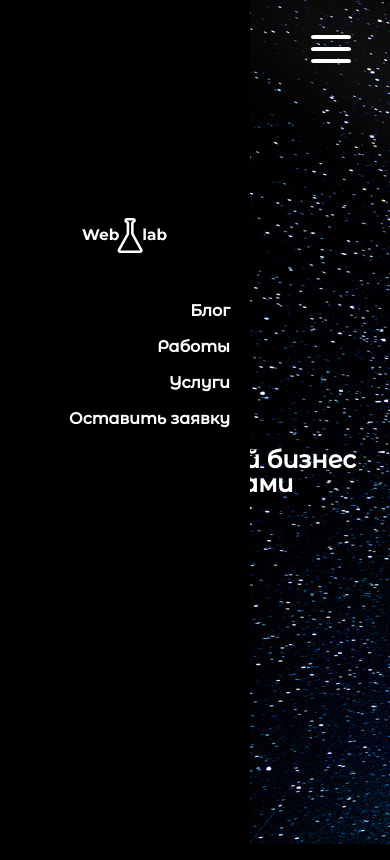
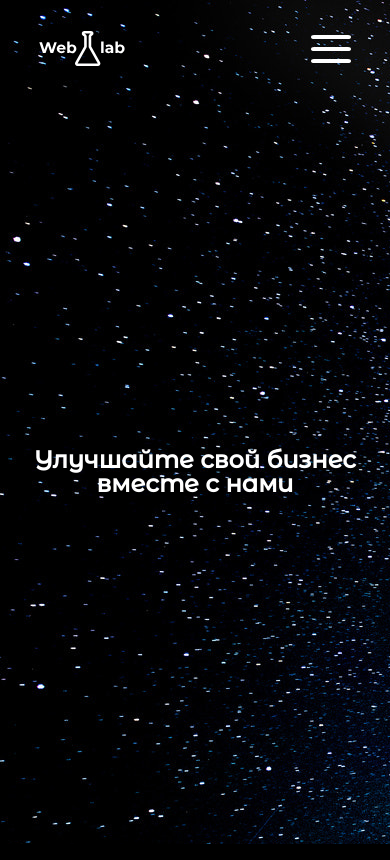
Before and after one commit to astrhsptl/web-company, a React (Vite) app in the folder src/frontend/: page / in a window 390 px wide. Built offline with nearby package versions, Linux system fonts and the light colour scheme.

Commit message:
animate navbar

```diff
--- a/src/frontend/src/widgets/header/BurgerModal/BurgerModal.tsx
+++ b/src/frontend/src/widgets/header/BurgerModal/BurgerModal.tsx
@@ -4,22 +4,23 @@ import { Link } from 'react-router-dom';
 import logotype from "..//svg/logotype.svg";
 
 interface ModalProps{
-    showed: boolean;
+  showed: boolean;
+  closeModal(): void;
 }
 
 
-export const BurgerModal: React.FC<ModalProps> = observer(({ showed }) => {
+export const BurgerModal: React.FC<ModalProps> = observer(({ showed, closeModal }) => {
 
   return (
-    <span className={`burgerLinkContainer ${ !showed ? "modalHidden" : ""}`}>
-        <Link to={"/"} className="homeLink-modal">
+    <span className={`burgerLinkContainer ${ showed ? "modalHidden" : ""}`}>
+        <Link to={"/"} className="homeLink-modal" onClick={() => closeModal()}>
           <img src={logotype} className="linkLogo" alt="" />
         </Link>
         <div className="modal-link-container">
-          <Link to={"/blog"} className="headerLink">Блог</Link>
-          <Link to={"/work"} className="headerLink">Работы</Link>
-          <Link to={"/service"} className="headerLink">Услуги</Link>
-          <Link to={"/ticket/new"} className="headerLink">Оставить заявку</Link>
+          <Link to={"/blog"} className="headerLink" onClick={() => closeModal()}>Блог</Link>
+          <Link to={"/work"} className="headerLink" onClick={() => closeModal()}>Работы</Link>
+          <Link to={"/service"} className="headerLink" onClick={() => closeModal()}>Услуги</Link>
+          <Link to={"/ticket/new"} className="headerLink" onClick={() => closeModal()}>Оставить заявку</Link>
         </div>
     </span>
   )
--- a/src/frontend/src/widgets/header/css/style.css
+++ b/src/frontend/src/widgets/header/css/style.css
@@ -33,14 +33,30 @@
 
 
 .burgerHide {
-    display:  none;
+    display: none;
 }
 
 
-.modalHidden {
-    display: none;
+.burgerLinkContainer {
+    position: fixed;
+    top: 0px;
+    left: 0px;
+
+    height: 100dvh;
+    width: 250px;
+    background-color: #000;
+
+    display: grid;
+    grid-template-rows: 30% 70%;
+
+    transition: transform .3s ease-in-out;
+    transform: translateX(-250px);
 }
 
+.modalHidden {
+    transform: translateX(-0px);
+
+}
 
 .homeLink-modal {
     display: flex;
@@ -62,19 +78,6 @@
         display: none;
     }
 
-    .burgerLinkContainer {
-        position: fixed;
-        top: 0px;
-        left: 0px;
-
-        height: 100dvh;
-        width: 250px;
-        background-color: #000;
-
-        display: grid;
-        grid-template-rows: 30% 70%;
-    }
-
     .modal-link-container {
         display: flex;
         flex-flow: column wrap;
--- a/src/frontend/src/widgets/header/index.tsx
+++ b/src/frontend/src/widgets/header/index.tsx
@@ -26,7 +26,7 @@ export const Header = observer(() => {
           <Link to={"/ticket/new"} className="headerLink">Оставить заявку</Link>
         </span>
         <img src={burger} alt="" className="burgerMenu__icon burgerHide" onClick={() => modalStatement.switchState()}/>
-        <BurgerModal showed={modalStatement.showing} />
+        <BurgerModal showed={modalStatement.showing} closeModal={modalStatement.close} />
       </div>
     </header>
   )
--- a/src/frontend/src/widgets/homepage/HomepageContent/Hacks.tsx
+++ b/src/frontend/src/widgets/homepage/HomepageContent/Hacks.tsx
@@ -1,5 +1,5 @@
 export const Hacks = () => {
   return (
-    <div>HomepageContent</div>
+    <div>HomepageCont ent</div>
   )
 }
--- a/src/frontend/src/widgets/homepage/HomepageContent/index.tsx
+++ b/src/frontend/src/widgets/homepage/HomepageContent/index.tsx
@@ -3,7 +3,7 @@ import { Hacks } from "./Hacks"
 export const HomepageContent = () => {
   return (
     <>
-        <Hacks />
+      <Hacks />
     </>
   )
 }
```
